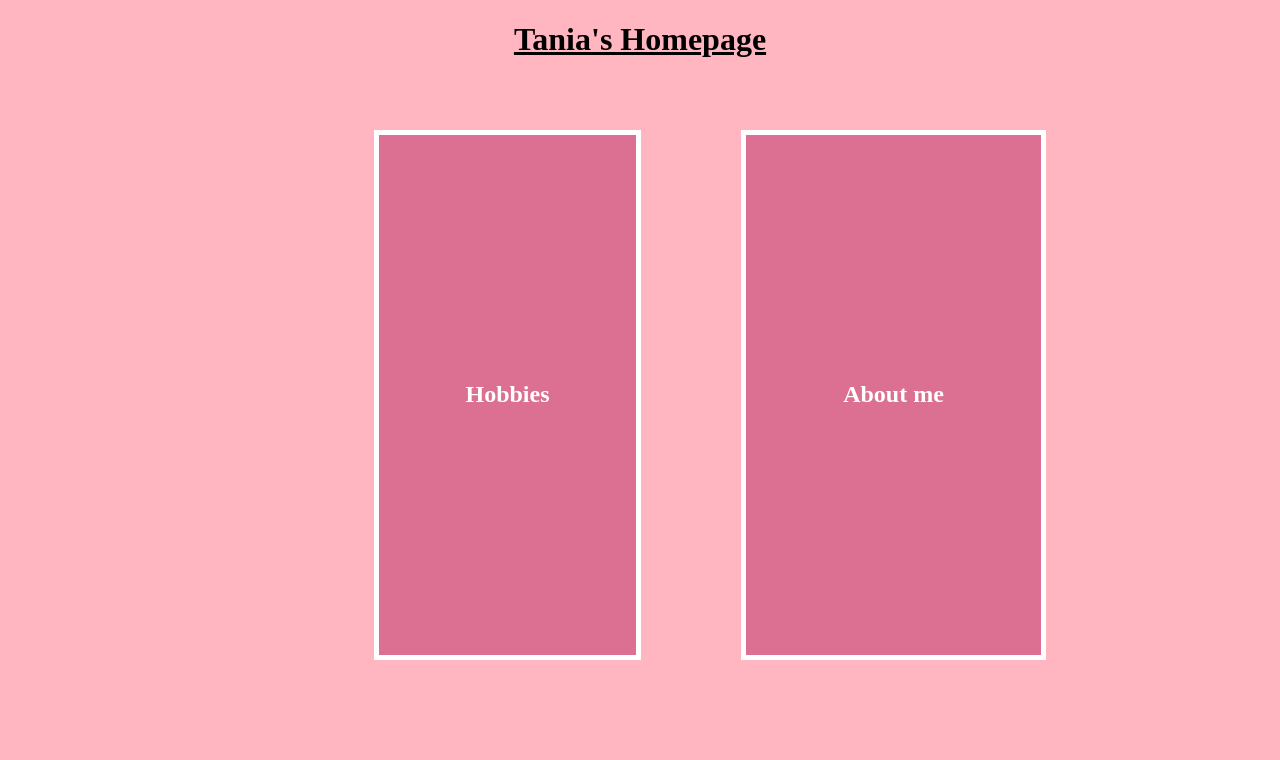
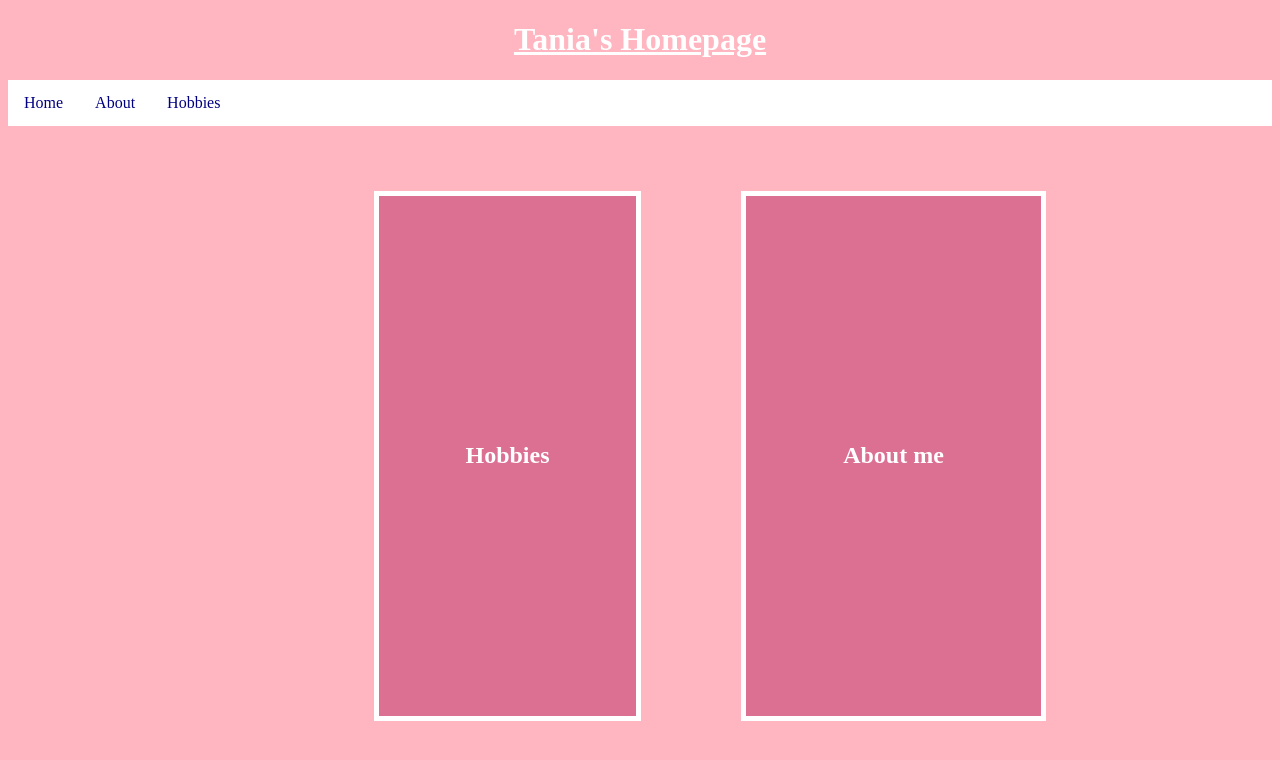
Before and after one commit to onetimesomeday/bioSite, a plain HTML site: page index.html in a window 1280 px wide. Drawn offline with Linux system fonts and the light colour scheme.

Commit message:
update bioSite

```diff
--- a/index.html
+++ b/index.html
@@ -7,7 +7,12 @@
 </head>
 
 <body>
-<h1>Tania's Homepage</h1>
+	<h1>Tania's Homepage</h1>
+	<div id = "navbar">
+		<a href="https://onetimesomeday.github.io/bioSite/">Home</a>
+		<a href="https://onetimesomeday.github.io/bioSite/about_page">About</a>
+		<a href="https://onetimesomeday.github.io/bioSite/hobbies_page">Hobbies</a>
+	</div>
 <a href="hobbies_page">
 	<div id = "hobby">
 		<div class = "box" style="background-color: palevioletred">
--- a/site.css
+++ b/site.css
@@ -1,3 +1,4 @@
+
 .box{
 display: inline-grid;
 float: left;
@@ -22,8 +23,11 @@ color: white;}
 h1{
 text-align: center;
 text-decoration: underline;}
+
 body{
-background-color: lightpink;}
+	background-color: lightpink;
+	color: white;
+}
 
 #hobbymenu{
 text-align: center;
@@ -34,3 +38,17 @@ display: block;
 margin-left: auto;
 margin-right: auto;
 width:50%}
+
+#navbar{
+	overflow: hidden;
+	background-color: white;
+	border-bottom: 15px solid lightpink;
+	text-align: center;}
+
+#navbar a{
+	float: left;
+	display: block;
+	color: navy;
+	text-align: center;
+	padding: 14px 16px;
+	text-decoration: none;}
```
